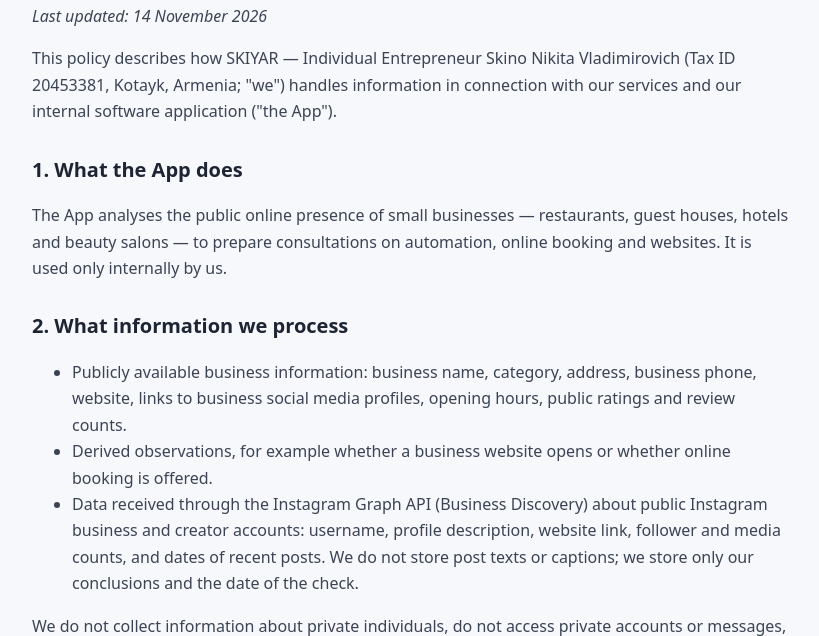
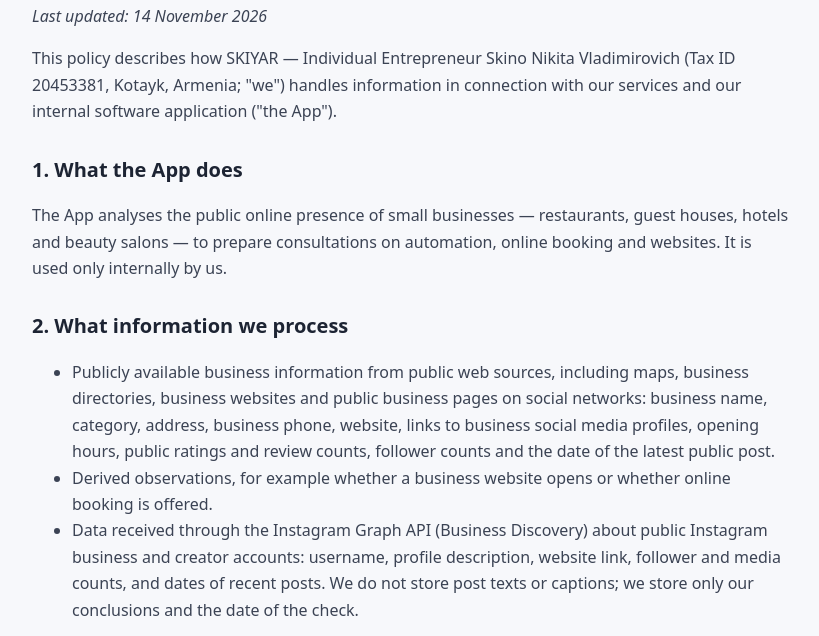
Before and after one commit to kita350/kita350.github.io, a plain HTML site: page privacy.html in a window 1280 px wide. Shown: the part 169-805 px from the top of the page, without its empty margins (228-1047 px from the left). Drawn offline with Linux system fonts and the light colour scheme.

Commit message:
Политика: публичные данные бизнесов из открытых источников, включая бизнес-страницы в соцсетях
Co-Authored-By: Claude Opus 5.5 <noreply@anthropic.com>

```diff
--- a/privacy.html
+++ b/privacy.html
@@ -27,7 +27,7 @@
 
 <h2>2. What information we process</h2>
 <ul>
-  <li>Publicly available business information: business name, category, address, business phone, website, links to business social media profiles, opening hours, public ratings and review counts.</li>
+  <li>Publicly available business information from public web sources, including maps, business directories, business websites and public business pages on social networks: business name, category, address, business phone, website, links to business social media profiles, opening hours, public ratings and review counts, follower counts and the date of the latest public post.</li>
   <li>Derived observations, for example whether a business website opens or whether online booking is offered.</li>
   <li>Data received through the Instagram Graph API (Business Discovery) about public Instagram business and creator accounts: username, profile description, website link, follower and media counts, and dates of recent posts. We do not store post texts or captions; we store only our conclusions and the date of the check.</li>
 </ul>
```
